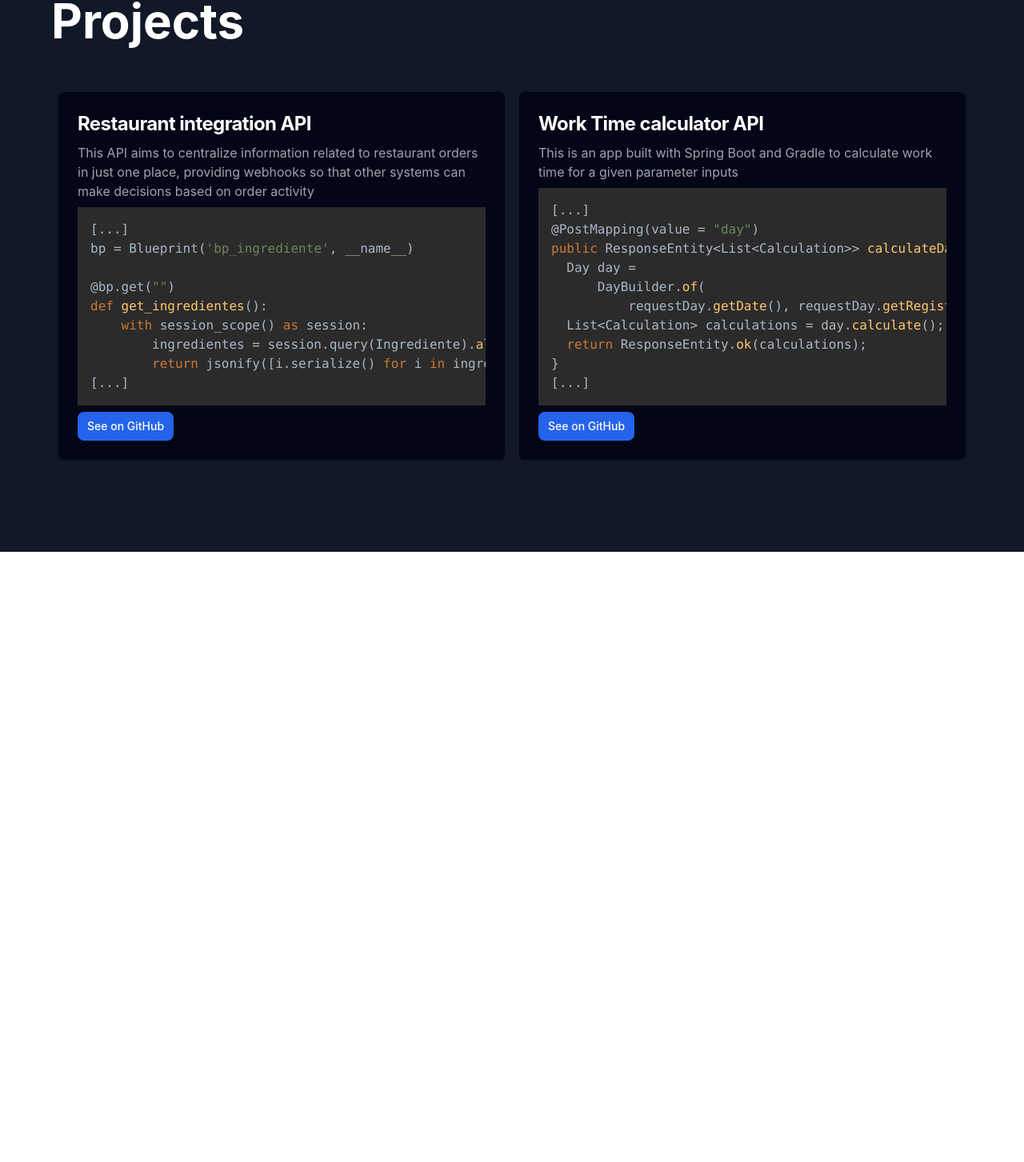
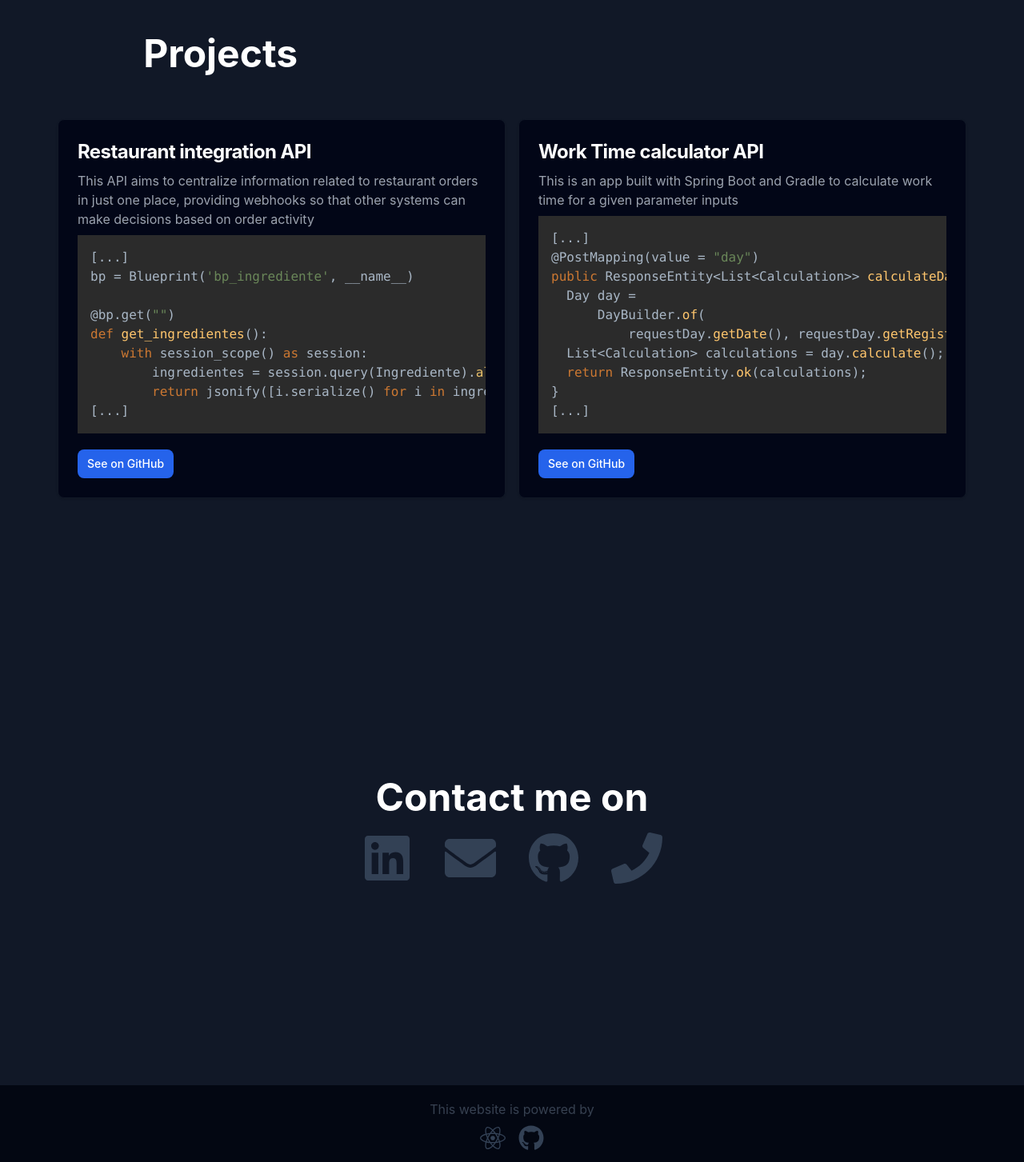
Before and after one commit to vncsmyrnk/portfolio, a React (Create React App) app in the folder app/: page / in a window 1280 px wide. Shown: the part 910-2363 px from the top of the page at 80% size. Before the commit the page ends 1600 px from the top, so only its background shows below. Built offline with nearby package versions, Linux system fonts and the light colour scheme.

Commit message:
Adding contact and footer sections

```diff
--- a/app/package.json
+++ b/app/package.json
@@ -12,6 +12,7 @@
     "framer-motion": "^11.1.9",
     "react": "^18.3.1",
     "react-dom": "^18.3.1",
+    "react-icons": "^5.2.1",
     "react-intersection-observer": "^9.10.2",
     "react-scripts": "5.0.1",
     "react-syntax-highlighter": "^15.5.0",
--- a/app/src/App.js
+++ b/app/src/App.js
@@ -2,11 +2,17 @@ import './App.css';
 import Project from './Project';
 import DarkModeSwitch from './DarkModeSwitch';
 import { useInView } from 'react-intersection-observer'
+import { FaLinkedin, FaEnvelope, FaPhone, FaGithub, FaReact } from 'react-icons/fa';
 
 function App() {
   const [refProjects, inViewProjects] = useInView({ threshold: 0.5 })
 
-  const codeStringRestaurant = `[...]
+  const projects = [
+    {
+      name: 'Restaurant integration API',
+      description: 'This API aims to centralize information related to restaurant orders in just one place, providing webhooks so that other systems can make decisions based on order activity',
+      language: 'python',
+      codeString: `[...]
 bp = Blueprint('bp_ingrediente', __name__)
 
 @bp.get("")
@@ -14,9 +20,15 @@ def get_ingredientes():
     with session_scope() as session:
         ingredientes = session.query(Ingrediente).all()
         return jsonify([i.serialize() for i in ingredientes])
-[...]`;
-
-  const codeStringWTC = `[...]
+[...]`,
+      linkUrl: 'https://github.com/Sistema-de-integracao-em-restaurante/api',
+      linkDescription: 'See on GitHub',
+    },
+    {
+      name: 'Work Time calculator API',
+      description: 'This is an app built with Spring Boot and Gradle to calculate work time for a given parameter inputs',
+      language: 'java',
+      codeString: `[...]
 @PostMapping(value = "day")
 public ResponseEntity<List<Calculation>> calculateDay(@Valid @RequestBody RequestDay requestDay) {
   Day day =
@@ -25,10 +37,11 @@ public ResponseEntity<List<Calculation>> calculateDay(@Valid @RequestBody Reques
   List<Calculation> calculations = day.calculate();
   return ResponseEntity.ok(calculations);
 }
-[...]`;
-
-  const descriptionRestaurant = "This API aims to centralize information related to restaurant orders in just one place, providing webhooks so that other systems can make decisions based on order activity";
-  const descriptionWTC = "This is an app built with Spring Boot and Gradle to calculate work time for a given parameter inputs";
+[...]`,
+      linkUrl: 'https://github.com/clocked-app/calculations-api',
+      linkDescription: 'See on GitHub',
+    },
+  ];
 
   return (
     <div className="App relative bg-white dark:bg-gray-900 text-black dark:text-white">
@@ -65,15 +78,15 @@ public ResponseEntity<List<Calculation>> calculateDay(@Valid @RequestBody Reques
             </div>
           </nav>
         </div>
-        <div className="content-section flex flex-col grow justify-center ml-8 pt-[100px] md:pt-0 mr-[15%] ml-[20%]">
+        <div className="content-section flex flex-col grow justify-center ml-8 pt-[100px] md:pt-0 mr-5 md:mr-[15%] ml-5 md:ml-[20%]">
           <div className="title-section text-right animate-[slideLeft_1s_ease-out]">
-            <p className="main-sentence text-2xl md:text-7xl font-bold">Powering the digital world from behind the scenes</p>
-            <p className="description text-gray-800 dark:text-gray-300 text-xl md:text-4xl mt-4">I build scalable, secure, and seamless backend infrastructures</p>
+            <p className="main-sentence text-4xl md:text-7xl font-bold">Powering the digital world from behind the scenes</p>
+            <p className="description text-gray-800 dark:text-gray-300 text-2xl md:text-4xl mt-4">I build scalable, secure, and seamless backend infrastructures</p>
           </div>
         </div>
         <div className="description-section mt-8 grow justify-center pr-5 md:pr-[20%] ml-5 md:ml-[15%] animate-[slideRight_1s_ease-out]">
-          <div className="description-text text-xl text-gray-800 dark:text-gray-400 pt-8 md:pt-0">
-            <p>I am <span className="underline">Vinicius Mayrink</span> and I am a backend developer specialized in crafting robust APIs using an arsenal of tools including <span className="text-blue-700 dark:text-blue-400 font-semibold">Python</span>, <span className="text-blue-700 dark:text-blue-400 font-semibold">Java</span>, and <span className="text-blue-700 dark:text-blue-400 font-semibold">Node.js</span>. With a deep understanding of backend principles and concepts, I am proficient in implementing <i>SOLID</i> principles, <i>RESTful</i> architecture, and <i>clean code</i> practices to engineer <strong>scalable</strong> and <strong>efficient</strong> solutions.</p>
+          <div className="description-text text-base md:text-xl text-gray-800 dark:text-gray-400 pt-8 md:pt-0">
+            <p>I am <span className="underline">Vinicius Mayrink</span> and I am a backend developer specialized in crafting robust APIs using an arsenal of tools including <span className="text-blue-700 dark:text-blue-400 font-semibold">Python</span>, <span className="text-blue-700 dark:text-blue-400 font-semibold">Java</span>, and <span className="text-blue-700 dark:text-blue-400 font-semibold">Node.js</span>. With a deep understanding of backend principles and concepts, I am proficient in implementing SOLID principles, RESTful architecture, and clean code practices to engineer <strong>scalable</strong> and <strong>efficient</strong> solutions.</p>
           </div>
           <a href="#projects">
             <button class="mt-8 bg-blue-500 dark:bg-blue-700 hover:bg-blue-400 dark:hover:bg-blue-600 text-white font-bold py-2 px-4 border-b-4 border-blue-700 dark:border-blue-900 hover:border-blue-500 dark:hover:border-blue-700 rounded transition duration-500 hover:scale-110">
@@ -83,15 +96,45 @@ public ResponseEntity<List<Calculation>> calculateDay(@Valid @RequestBody Reques
         </div>
       </div>
       <div className="projects-page md:h-screen flex flex-col justify-center" id="projects">
-        <div ref={refProjects} className={inViewProjects ? "animate-[upDown_1s_ease-out]" : "invisible"}>
-          <div className="projects-section page-section pr-[5%] pl-[5%]">
-            <p className="text-6xl font-bold mt-[60px] md:mt-0 md:mt-0">Projects</p>
+        <div ref={refProjects} className={inViewProjects ? "animate-none md:animate-[upDown_1s_ease-out]" : "visible md:invisible"}>
+          <div className="projects-section page-section mr-[5%] ml-[5%]">
+            <p className="text-3xl md:text-5xl font-bold mr-[10%] ml-[10%] mt-[70px] md:mt-0">Projects</p>
             <div className="project-samples grid grid-cols-1 md:grid-cols-2 gap-4 mt-[5%] mx-2 mb-2">
-              <Project className="project-sample project-python w-full" name="Restaurant integration API" description={descriptionRestaurant} language="python" codeString={codeStringRestaurant} linkUrl="https://github.com/Sistema-de-integracao-em-restaurante/api" linkDescription="See on GitHub" />
-              <Project className="project-sample project-java w-full" name="Work Time calculator API" description={descriptionWTC} language="java" codeString={codeStringWTC} linkUrl="https://github.com/clocked-app/calculations-api" linkDescription="See on GitHub" />
+              {projects.map((project) => {
+                return <Project className="project-sample project-python w-full" name={project.name} description={project.description} language={project.language} codeString={project.codeString} linkUrl={project.linkUrl} linkDescription={project.linkDescription} />
+              })}
             </div>
           </div>
         </div>
+      </div>
+      <div className="contact-page h-screen flex flex-col justify-end" id="contact">
+          <div className="contact-section page-section mr-[5%] ml-[5%] h-2/5 flex flex-col justify-self-center items-center">
+            <p className="text-3xl md:text-5xl font-bold mr-[10%] ml-[10%] mt-[70px] md:mt-0">Contact me on</p>
+            <div className="platforms mt-5 flex">
+              <a href="https://www.linkedin.com/in/vncsmyrnk">
+                <FaLinkedin className="mx-2 md:mx-5" color="#334155" size="4rem" />
+              </a>
+              <a href="mailto:vmayrink12@gmail.com">
+                <FaEnvelope className="mx-2 md:mx-5" color="#334155" size="4rem" />
+              </a>
+              <a href="https://github.com/vncsmyrnk">
+                <FaGithub className="mx-2 md:mx-5" color="#334155" size="4rem" />
+              </a>
+              <a href="tel:+5531984805330">
+                <FaPhone className="mx-2 md:mx-5" color="#334155" size="4rem" />
+              </a>
+            </div>
+          </div>
+          <div className="footer-section page-section w-full bg-gray-300 dark:bg-gray-950 mt-[5%] flex flex-col h-1/6 items-center justify-center">
+            <p className="dark:text-gray-700">This website is powered by</p>
+            <div className="footer-tools flex mt-2">
+              <FaReact className="mx-2" color="#334155" size="2rem" />
+              <a href="https://github.com/vncsmyrnk/portfolio">
+                <FaGithub className="mx-2" color="#334155" size="2rem" />
+              </a>
+            </div>
+            <p className="text-gray-500 dark:text-gray-800 mt-3 text-sm">&copy; 2024 Vinicius Mayrink</p>
+          </div>
       </div>
     </div>
   );
--- a/app/src/Project.js
+++ b/app/src/Project.js
@@ -9,7 +9,7 @@ function Project(props) {
        <SyntaxHighlighter language={props.language} style={darcula}>
          {props.codeString}
        </SyntaxHighlighter>
-       <a href={props.linkUrl} class="inline-flex items-center px-3 py-2 text-sm font-medium text-center text-white bg-blue-700 rounded-lg hover:bg-blue-800 focus:ring-4 focus:outline-none focus:ring-blue-300 dark:bg-blue-600 dark:hover:bg-blue-700 dark:focus:ring-blue-800">
+       <a href={props.linkUrl} class="inline-flex items-center px-3 py-2 mt-3 text-sm font-medium text-center text-white bg-blue-700 rounded-lg hover:bg-blue-800 focus:ring-4 focus:outline-none focus:ring-blue-300 dark:bg-blue-600 dark:hover:bg-blue-700 dark:focus:ring-blue-800">
         {props.linkDescription}
        </a>
      </div>
```
Also changed, not shown: 1 other file (tests, documents, lock files or other folders).
